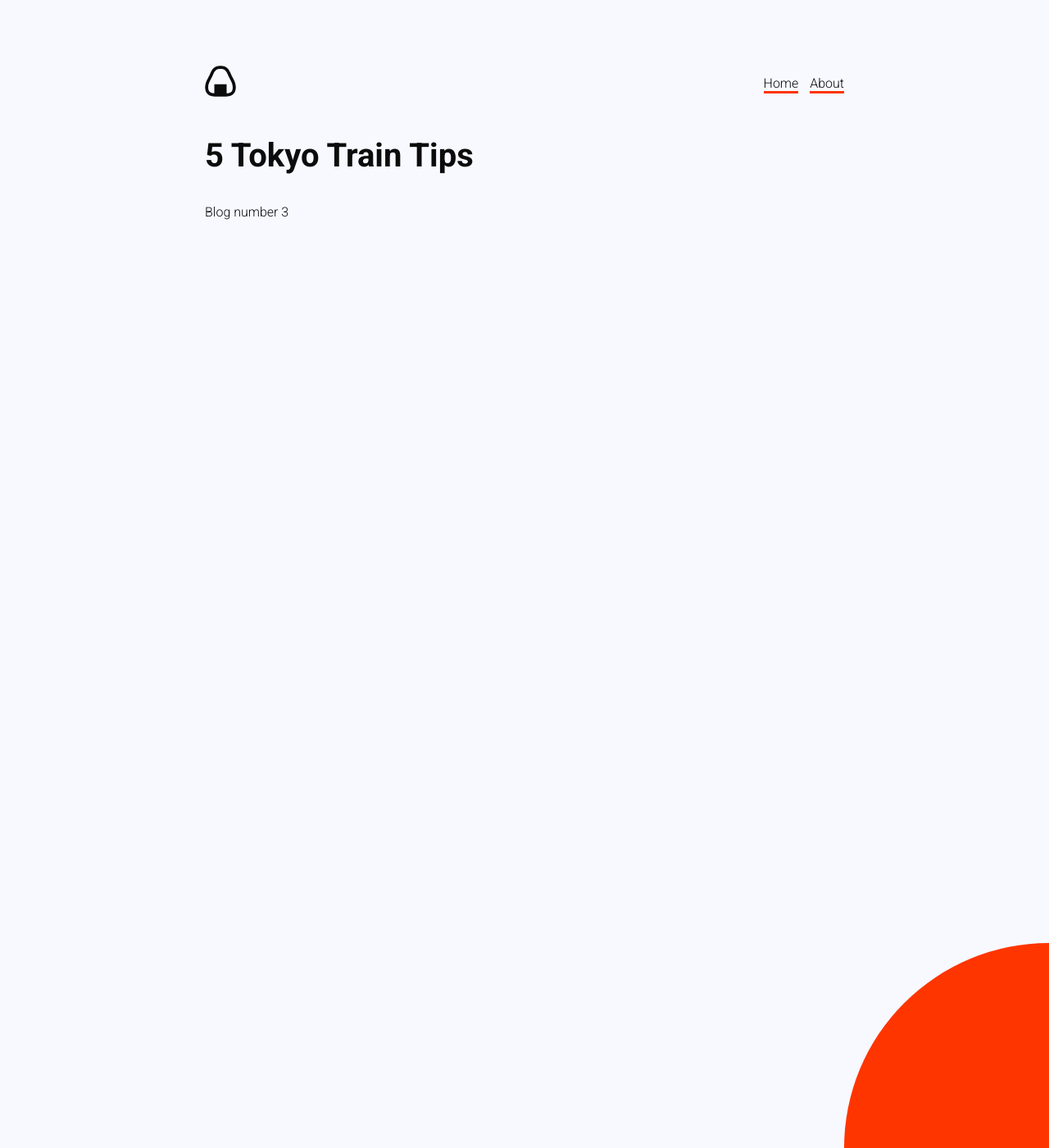
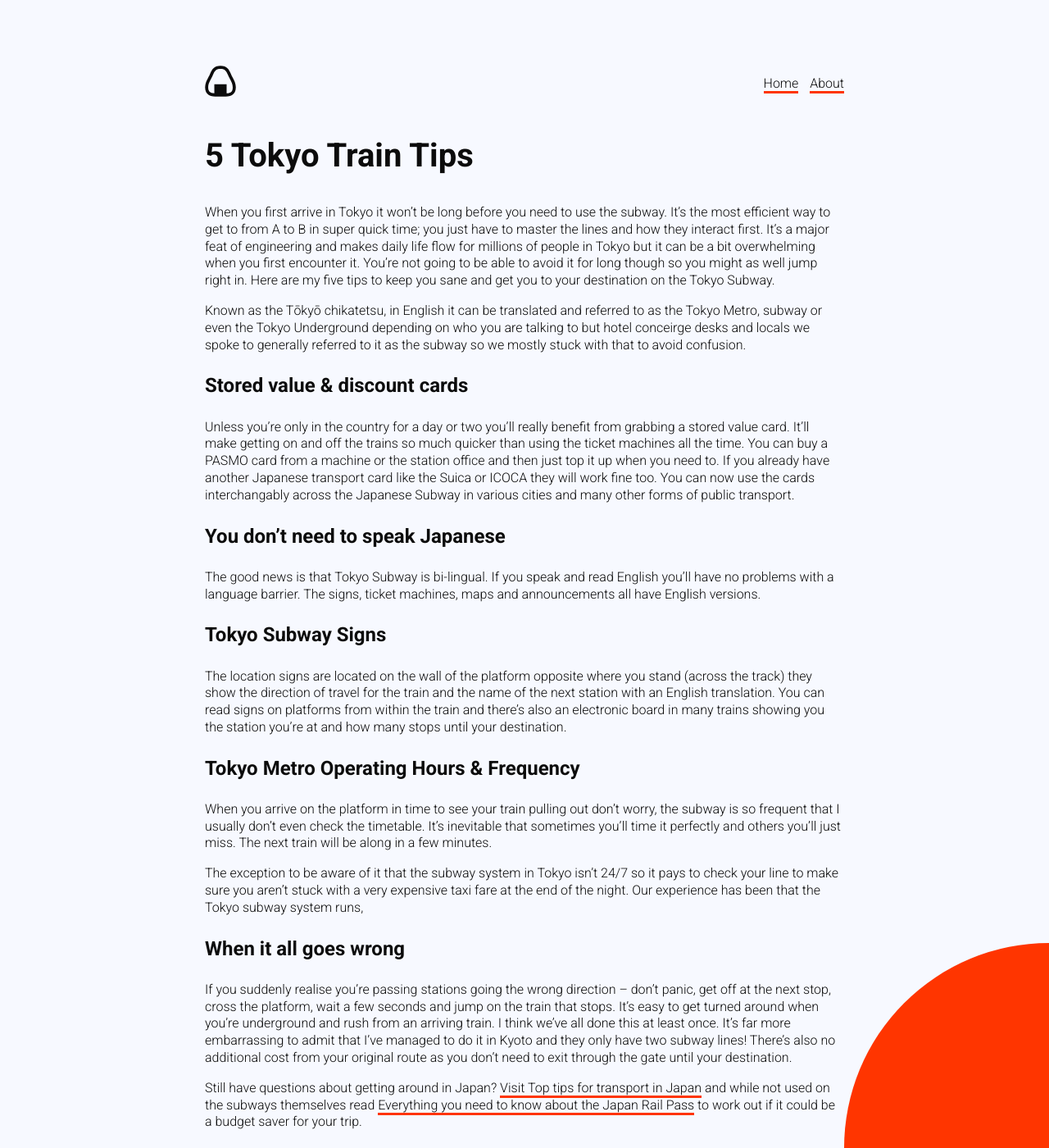
Before and after one commit to jltanner/anightinjapan, a Jekyll site: the page built from _posts/2021-04-15-tokyo-train-tips.md, in a window 1280 px wide and 1400 px high. Shown: the whole window at 82% size. Built offline with Jekyll 4.4.1, drawn with Linux system fonts in a browser that asks for light colours.

Commit message:
Updated Tokyo Train Tips

```diff
--- a/_posts/2021-04-15-tokyo-train-tips.md
+++ b/_posts/2021-04-15-tokyo-train-tips.md
@@ -5,4 +5,30 @@
   Tokyo Subway.
 ---
 
-Blog number 3
+When you first arrive in Tokyo it won’t be long before you need to use the subway.  It’s the most efficient way to get to from A to B in super quick time; you just have to master the lines and how they interact first. It’s a major feat of engineering and makes daily life flow for millions of people in Tokyo but it can be a bit overwhelming when you first encounter it.  You’re not going to be able to avoid it for long though so you might as well jump right in.  Here are my five tips to keep you sane and get you to your destination on the Tokyo Subway.
+
+Known as the Tōkyō chikatetsu, in English it can be translated and referred to as the Tokyo Metro, subway or even the Tokyo Underground depending on who you are talking to but hotel conceirge desks and locals we spoke to generally referred to it as the subway so we mostly stuck with that to avoid confusion.
+
+### Stored value & discount cards
+
+Unless you’re only in the country for a day or two you’ll really benefit from grabbing a stored value card.  It’ll make getting on and off the trains so much quicker than using the  ticket machines all the time.  You can buy a PASMO card from a machine or the station office and then just top it up when you need to.  If you already have another Japanese transport card like the Suica or ICOCA they will work fine too.  You can now use the cards interchangably across the Japanese Subway in various cities and many other forms of public transport.
+
+### You don’t need to speak Japanese
+
+The good news is that Tokyo Subway is bi-lingual.  If you speak and read English you’ll have no problems with a language barrier. The signs, ticket machines, maps and announcements all have English versions.
+
+### Tokyo Subway Signs
+
+The location signs are located on the wall of the platform opposite where you stand (across the track) they show the direction of travel for the train and the name of the next station with an English translation.  You can read signs on platforms from within the train and there’s also an electronic board in many trains showing you the station you’re at and how many stops until your destination.
+
+### Tokyo Metro Operating Hours & Frequency
+
+When you arrive on the platform in time to see your train pulling out don’t worry, the subway is so frequent that I usually don’t even check the timetable.  It’s inevitable that sometimes you’ll time it perfectly and others you’ll just miss.  The next train will be along in a few minutes.
+
+The exception to be aware of it that the subway system in Tokyo isn’t 24/7 so it pays to check your line to make sure you aren’t stuck with a very expensive taxi fare at the end of the night.  Our experience has been that the Tokyo subway system runs,
+
+### When it all goes wrong
+
+If you suddenly realise you’re passing stations going the wrong direction – don’t panic, get off at the next stop, cross the platform, wait a few seconds and jump on the train that stops.  It’s easy to get turned around when you’re underground and rush from an arriving train.  I think we’ve all done this at least once.  It’s far more embarrassing to admit that I’ve managed to do it in Kyoto and they only have two subway lines!  There’s also no additional cost from your original route as you don’t need to exit through the gate until your destination.
+
+Still have questions about getting around in Japan? [Visit Top tips for transport in Japan](https://www.2aussietravellers.com/top-tips-for-transport-in-japan/ ) and while not used on the subways themselves read [Everything you need to know about the Japan Rail Pass](https://www.2aussietravellers.com/japan-rail-pass/) to work out if it could be a budget saver for your trip.
```
